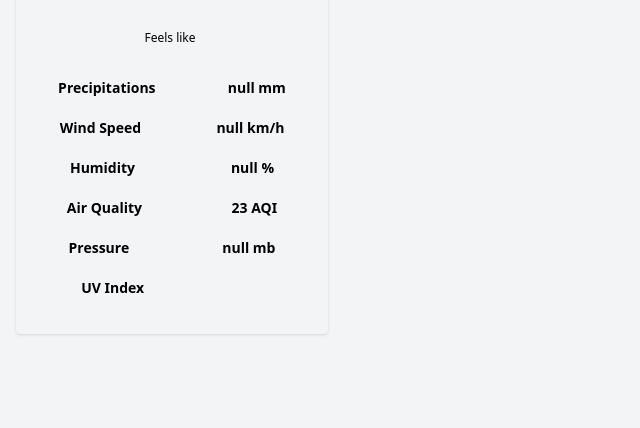
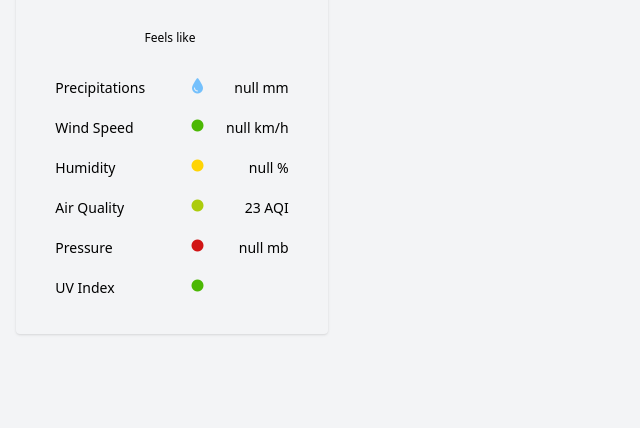
Before and after one commit to WladimirLct/NOSQL_PROJECT, a Flask app: page /dashboard.html in a window 1280 px wide. Shown: the part 372-800 px from the top of the page, without its empty margins (0-640 px from the left). Run offline with Flask 3, Linux system fonts and the light colour scheme; data that the repository does not hold is empty; some libraries are stand-ins or nearby versions.

Commit message:
added good time and date / colors and icons
still have to do -change icons colors on conditions

```diff
--- a/server/main.py
+++ b/server/main.py
@@ -29,7 +29,8 @@ def get_all_latest_weather_data_all():
         ("uv", "basics"),
         ("pressure_mb", "temperatures"),
         ("precip_mm", "precipitations"),
-        ("condition", "basics")
+        ("condition", "basics"),
+        ("last_updated", "basics")
     ]
 
     weather_data_results = {}
--- a/server/static/js/fillDashBoardValues.js
+++ b/server/static/js/fillDashBoardValues.js
@@ -6,6 +6,44 @@
             // id = "uv"
             // id = "precip_mm"
             // id = "condition"
+function replaceTimeDate(data) {
+    const dateTime = new Date(data[1]);
+
+    const dayOfWeek = dateTime.toLocaleString('default', { weekday: 'long' }); // Gets the day of the week in written form
+    const day = dateTime.getDate(); // Gets the day of the month
+    const month = dateTime.toLocaleString('default', { month: 'short' }); // Gets the month name
+    const time = dateTime.toLocaleTimeString([], { hour: '2-digit', minute: '2-digit' }); // Gets the time in hh:mm format
+
+    const dayElement = document.getElementById("day");
+    const timeElement = document.getElementById("time");
+    const monthElement = document.getElementById("month");
+
+    dayElement.textContent = dayOfWeek + ", ";
+    timeElement.textContent = time;
+    monthElement.textContent = "Last updated, " + month + " " + day;
+}
+
+function colorChange(data) {
+    if (data["temp_c"][2] > 30) {
+        document.getElementById("temp_c").style.color = "red";
+        document.getElementById("temp_color").style.color = "red";
+    } else if (data["temp_c"][2] > 20) {
+        document.getElementById("temp_c").style.color = "#ffa404";
+        document.getElementById("temp_color").style.color = "#ffa404";
+    } else if (data["temp_c"][2] >= 10) {
+        document.getElementById("temp_c").style.color = "#ffd404";
+        document.getElementById("temp_color").style.color = "#ffd404";
+    } else if (data["temp_c"][2] > 0) {
+        document.getElementById("temp_c").style.color = "#107ce8";
+        document.getElementById("temp_color").style.color = "#107ce8";
+    } else if (data["temp_c"][2] <= 0) {
+        document.getElementById("temp_c").style.color = "#74c4ff";
+        document.getElementById("temp_color").style.color = "#74c4ff";
+    } else {
+        document.getElementById("temp_c").style.color = "black";
+        document.getElementById("temp_color").style.color = "black";
+    }
+}
 
 function replaceDashBoardValues(data) {
     // Replace the values in the dashboard with the new data
@@ -18,6 +56,8 @@ function replaceDashBoardValues(data) {
     document.getElementById("precip_mm").textContent = data["precip_mm"][2]+ " mm";
     document.getElementById("condition").textContent = data["condition"][2]['text'];
     document.getElementById("conditionImg").src = data["condition"][2]['icon'];
+    replaceTimeDate(data["last_updated"]);
+    colorChange(data);
 }
 
 export { replaceDashBoardValues };
--- a/server/templates/dashboard.html
+++ b/server/templates/dashboard.html
@@ -6,21 +6,8 @@
     <title>NoSQL Project</title>
     <script src="https://cdn.jsdelivr.net/npm/chart.js"></script>
     <script src="https://cdn.tailwindcss.com"></script>
+    <link href="https://cdnjs.cloudflare.com/ajax/libs/font-awesome/6.0.0-beta3/css/all.min.css" rel="stylesheet">
 </head>
-<!-- <body>
-    <div>
-        <label for="city">City:</label>
-        <select id="city" name="city">
-            <option value="ParisFR" selected>Paris - France</option>
-            {% for city in cities %}
-                {% if city["_id"] != "ParisFR" %}
-                    <option value="{{ city['_id'] }}">{{ city["_id"][:-2] }} - {{ city["country"] }}</option>
-                {% endif %}
-            {% endfor %}
-        </select>
-    </div>
-
-</body> -->
 <body class="bg-gray-100">
     <div class="container mx-auto p-4">
         <div class="flex flex-col p-4 w-1/4 rounded shadow  items-center">
@@ -49,44 +36,61 @@
             </div>
             <div class="flex flex-col items-center mb-3">
                 <div class="flex flex-row mb-4">
-                    <span class="block text-black text-8xl" id = "temp_c">+26</span>
-                    <p class="block text-black text-5xl"><sup>°C</sup></p>
+                    <span class="block text-black text-8xl" id="temp_c">+26</span>
+                    <p class="block text-black text-5xl" id = "temp_color"><sup>°C</sup></p>
                 </div>
                 <div class="flex flex-row mb-4">
                     <span class="block text-black-600 text-xs mb-1 mr-1">Feels like</span>
                     <span class="block text-black-600 text-xs mb-1" id = "feelslike_c">+29</span>
                 </div>
             </div>
-            <div class="flex flex-col justify-between w-full">
-                <div class="flex flex-row justify-around mb-4 w-full">
-                    <span class="block text-black-600 text-sm font-bold mb-1 mr-5">Precipitations</span>
-                    <span class="block text-black-600 text-sm font-bold mb-1" id = "precip_mm">5%</span>
+            <div class="w-5/6">
+                <div class="flex flex-row justify-between mb-4 w-full">
+                    <span class="block text-black-600 text-sm mb-1 mr-5">Precipitations</span>
+                    <div class = "flex flex-row justify-between w-5/12">
+                        <i class="fa-solid fa-droplet" style="color: #74C0FC;"></i>
+                        <span class="block text-black-600 text-sm mb-1" id = "precip_mm">5%</span>
+                    </div>
                 </div>
-                <div class="flex flex-row justify-around mb-4 w-full">
-                    <span class="block text-black-600 text-sm font-bold mb-1 mr-5">Wind Speed</span>
-                    <span class="block text-black-600 text-sm font-bold mb-1" id = "wind_kph">24.1 km/h</span>
+                <div class="flex flex-row justify-between mb-4 w-full">
+                    <span class="block text-black-600 text-sm mb-1 mr-5">Wind Speed</span>
+                    <div class = "flex flex-row justify-between w-5/12">
+                        <i class="fa-solid fa-circle text-xs" style="color: #4cb804;"></i>
+                        <span class="block text-black-600 text-sm mb-1" id = "wind_kph">24.1 km/h</span>
+                    </div>
                 </div>
-                <div class="flex flex-row justify-around mb-4 w-full">
-                    <span class="block text-black-600 text-sm font-bold mb-1 mr-5">Humidity</span>
-                    <span class="block text-black-600 text-sm font-bold mb-1" id = "humidity">63%</span>
+                <div class="flex flex-row justify-between mb-4 w-full">
+                    <span class="block text-black-600 text-sm mb-1 mr-5">Humidity</span>
+                    <div class = "flex flex-row justify-between w-5/12">
+                        <i class="fa-solid fa-circle text-xs" style="color: #ffd404;"></i>
+                        <span class="block text-black-600 text-sm mb-1" id = "humidity">63%</span>
+                    </div>
                 </div>
-                <div class="flex flex-row justify-around mb-4 w-full">
-                    <span class="block text-black-600 text-sm font-bold mb-1 mr-5">Air Quality</span>
-                    <span class="block text-black-600 text-sm font-bold mb-1">23 AQI</span>
+                <div class="flex flex-row justify-between mb-4 w-full">
+                    <span class="block text-black-600 text-sm mb-1 mr-5">Air Quality</span>
+                    <div class = "flex flex-row justify-between w-5/12">
+                        <i class="fa-solid fa-circle text-xs" style="color: #accc0c;"></i>
+                        <span class="block text-black-600 text-sm mb-1">23 AQI</span>
+                    </div>
                 </div>
-                <div class="flex flex-row justify-around mb-4 w-full">
-                    <span class="block text-black-600 text-sm font-bold mb-1 mr-5">Pressure</span>
-                    <span class="block text-black-600 text-sm font-bold mb-1" id = "pressure_mb">1016 mb</span>
+                <div class="flex flex-row justify-between mb-4 w-full">
+                    <span class="block text-black-600 text-sm mb-1 mr-5">Pressure</span>
+                    <div class = "flex flex-row justify-between w-5/12">
+                        <i class="fa-solid fa-circle text-xs" style="color: #d11515;"></i>
+                        <span class="block text-black-600 text-sm mb-1" id = "pressure_mb">1016 mb</span>
+                    </div>
                 </div>
-                <div class="flex flex-row justify-around mb-4 w-full">
-                    <span class="block text-black-600 text-sm font-bold mb-1 mr-5">UV Index</span>
-                    <span class="block text-black-600 text-sm font-bold mb-1" id = "uv">-</span>
+                <div class="flex flex-row justify-between mb-4 w-full">
+                    <span class="block text-black-600 text-sm mb-1 mr-5">UV Index</span>
+                    <div class = "flex flex-row justify-between w-5/12">
+                        <i class="fa-solid fa-circle text-xs" style="color: #4cb804;"></i>
+                        <span class="block text-black-600 text-sm mb-1" id = "uv">-</span>
+                    </div>
                 </div>
             </div>
 
         </div>
     </div>
-    <script src="./../static/js/updateTime.js"></script>
     <script type="module">
         import { fetchLatestWeather } from "{{ url_for('static', filename='js/fetchData.js') }}";
         import { replaceDashBoardValues } from "{{ url_for('static', filename='js/fillDashBoardValues.js') }}";
```
Also changed, not shown: server/static/js/fetchData.js (line endings or trailing spaces).
